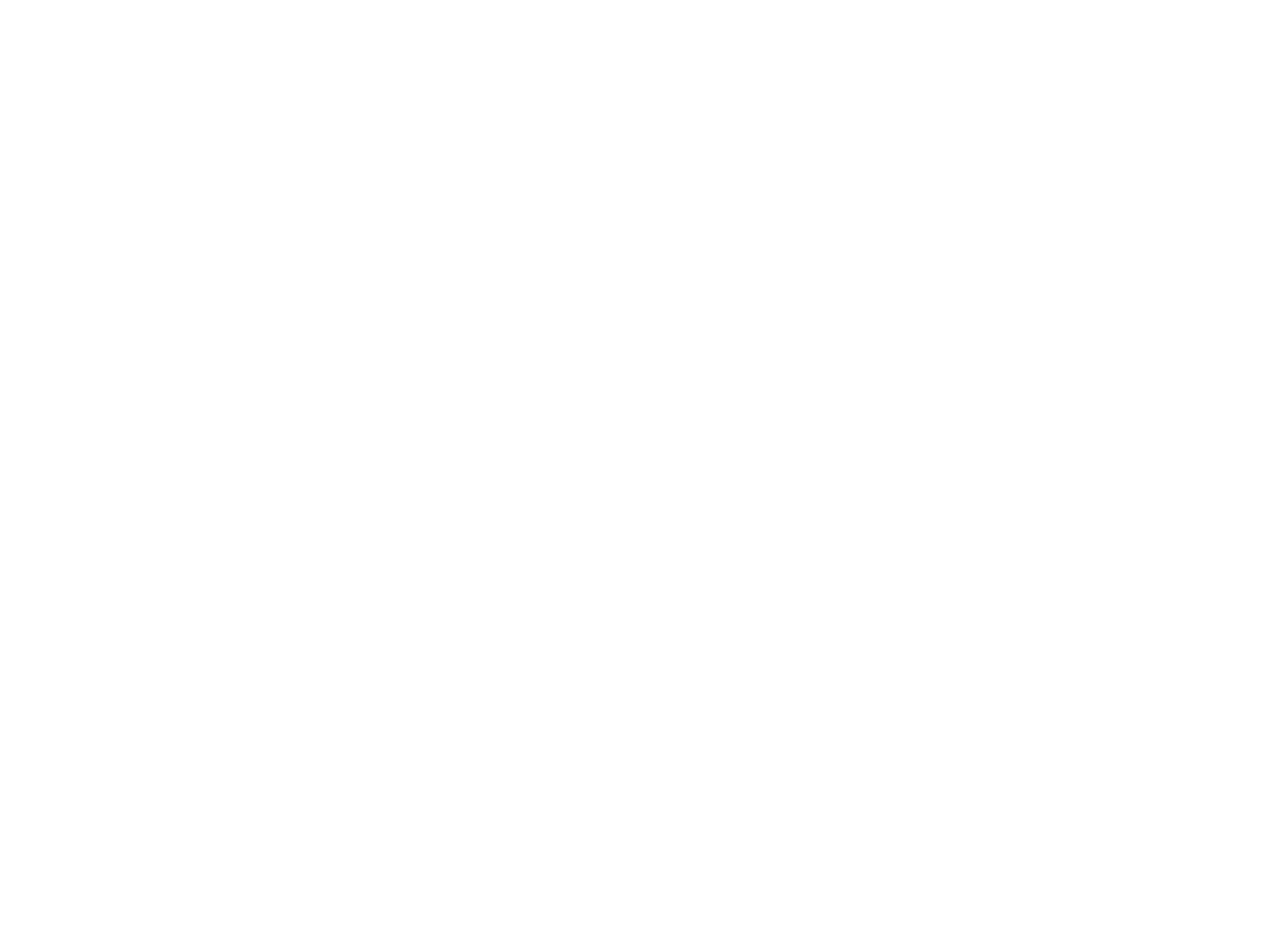
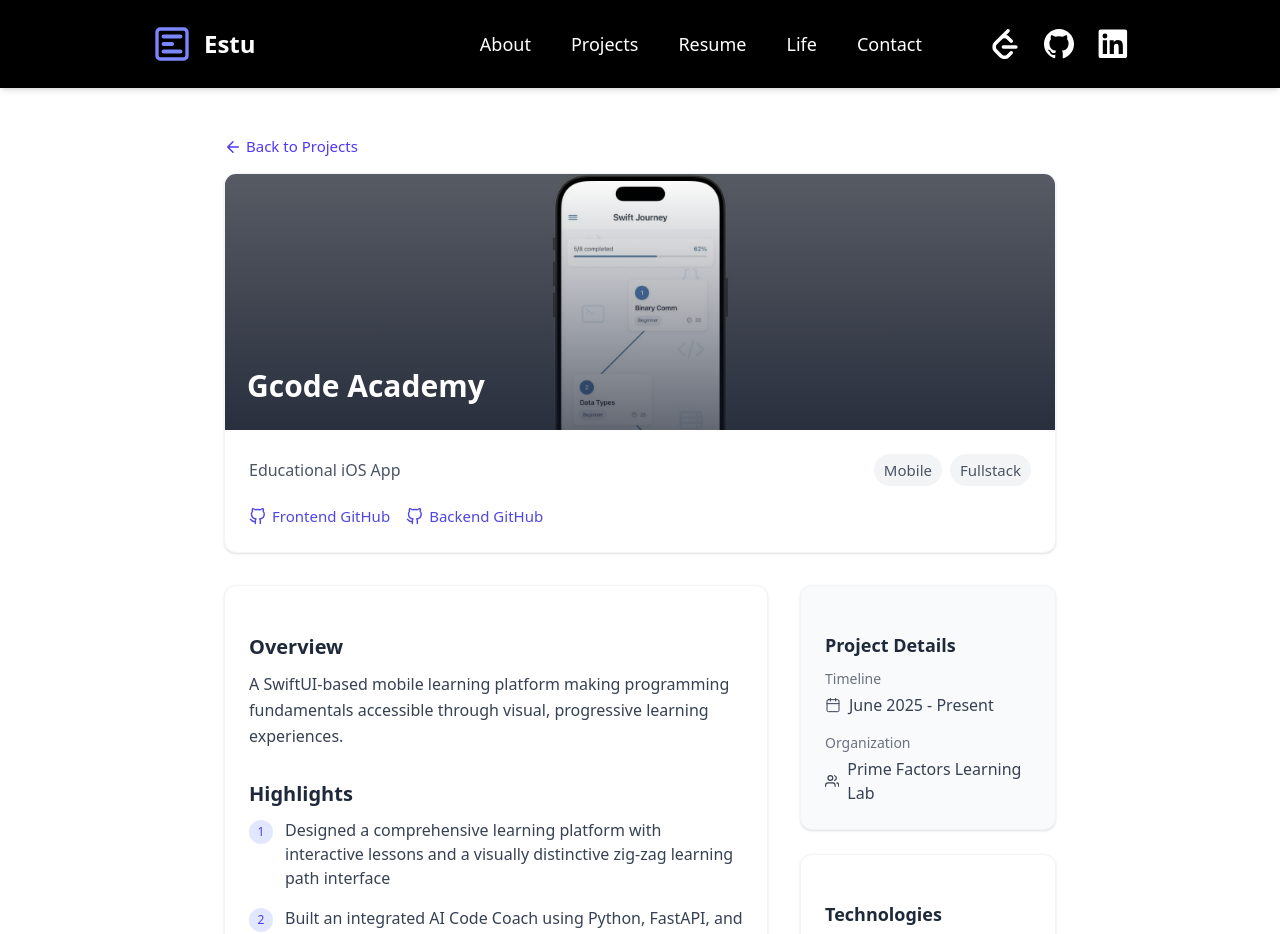
Before and after one commit to estulpz202/personal-website, a Next.js app: page /projects/gcode-academy in a window 1280 px wide. Before the commit this address had no page. Shown: the top 934 px of the page. Before the commit the page ends 800 px from the top, so only its background shows below. Built offline with nearby package versions, Linux system fonts and the light colour scheme.

Commit message:
Add Gcode Academy project details and images to portfolio.

```diff
--- a/src/components/projects/ProjectCard.tsx
+++ b/src/components/projects/ProjectCard.tsx
@@ -55,7 +55,7 @@ export default function ProjectCard({ project }: ProjectCardProps) {
           src={project.imageUrl}
           alt={`${project.title} project screenshot`}
           className={`
-            object-cover ${project.title === 'The Pack' || project.title === 'Santorini' ? 'object-[center_40%]' : 'object-top'} sm:object-center
+            object-cover ${project.title === 'The Pack' || project.title === 'Santorini' || project.title === 'Gcode Academy' ? 'object-[center_40%]' : 'object-top'} sm:object-center
             group-hover:scale-105 group-active:scale-105 transition-transform duration-500
           `}
           fill
--- a/src/components/projects/proj/ProjectHero.tsx
+++ b/src/components/projects/proj/ProjectHero.tsx
@@ -46,7 +46,7 @@ export default function ProjectHero({
             alt={`${title} project banner`}
             fill
             priority
-            className={`sm:hidden object-cover ${title === 'The Pack' || title === 'Santorini' ? 'object-center' : 'object-top'}`}
+            className={`sm:hidden object-cover ${title === 'The Pack' || title === 'Santorini' || title === 'Gcode Academy' ? 'object-center' : 'object-top'}`}
           />
 
           {/* Gradient overlay for text readability */}
--- a/src/components/projects/projectsData.ts
+++ b/src/components/projects/projectsData.ts
@@ -31,6 +31,34 @@ export interface Project {
  * Projects data for portfolio display
  */
 export const projects: Project[] = [
+  {
+    slug: 'gcode-academy',
+    title: 'Gcode Academy',
+    subtitle: 'Educational iOS App',
+    description:
+      'A SwiftUI-based mobile learning platform making programming fundamentals accessible through visual, progressive learning experiences.',
+    imageUrl: '/images/projects/gcode_academy.jpg',
+    bannerImageUrl: '/images/projects/gcode_acad_banner.jpg',
+    category: ['mobile', 'fullstack'],
+    tech: ['Swift', 'SwiftUI', 'Python', 'FastAPI', 'MVVM', 'OpenAI API', 'UI/UX Design'],
+    highlights: [
+      'Designed a comprehensive learning platform with interactive lessons and a visually distinctive zig-zag learning path interface',
+      'Built an integrated AI Code Coach using Python, FastAPI, and OpenAI API to provide personalized programming assistance',
+      'Implemented a modular MVVM architecture with clean separation of concerns for maintainability',
+      'Developed a modern authentication system with animated backgrounds and intuitive user experience',
+    ],
+    links: [
+      { label: 'Frontend GitHub', url: 'https://github.com/pflc3/gcode-academy', icon: 'github' },
+      {
+        label: 'Backend GitHub',
+        url: 'https://github.com/pflc3/gcode-academy-agent',
+        icon: 'github',
+      },
+    ],
+    timeline: 'June 2025 - Present',
+    shortTimeline: 'Jun 2025 - Present',
+    organization: 'Prime Factors Learning Lab',
+  },
   {
     slug: 'hive',
     title: 'Hive',
```
Also changed, not shown: public/images/projects/gcode_acad_banner.jpg (added), public/images/projects/gcode_academy.jpg (added).
